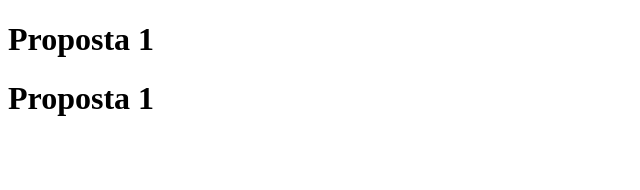
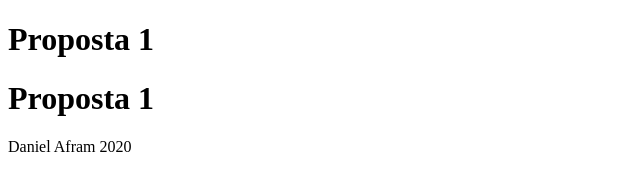
Before and after one commit to daniel-afram/curso-git, a plain HTML site: page proposta1.html in a window 1280 px wide. Shown: the whole page, without its empty margins (0-640 px from the left). Drawn offline with Linux system fonts and the light colour scheme.

Commit message:
atualizando branch

```diff
--- a/proposta1.html
+++ b/proposta1.html
@@ -10,6 +10,8 @@
         <h1>Proposta 1</h1>
     </body>
 
-
+    <footer>
+        Daniel Afram 2020
+    </footer>
 
 </html>
```
